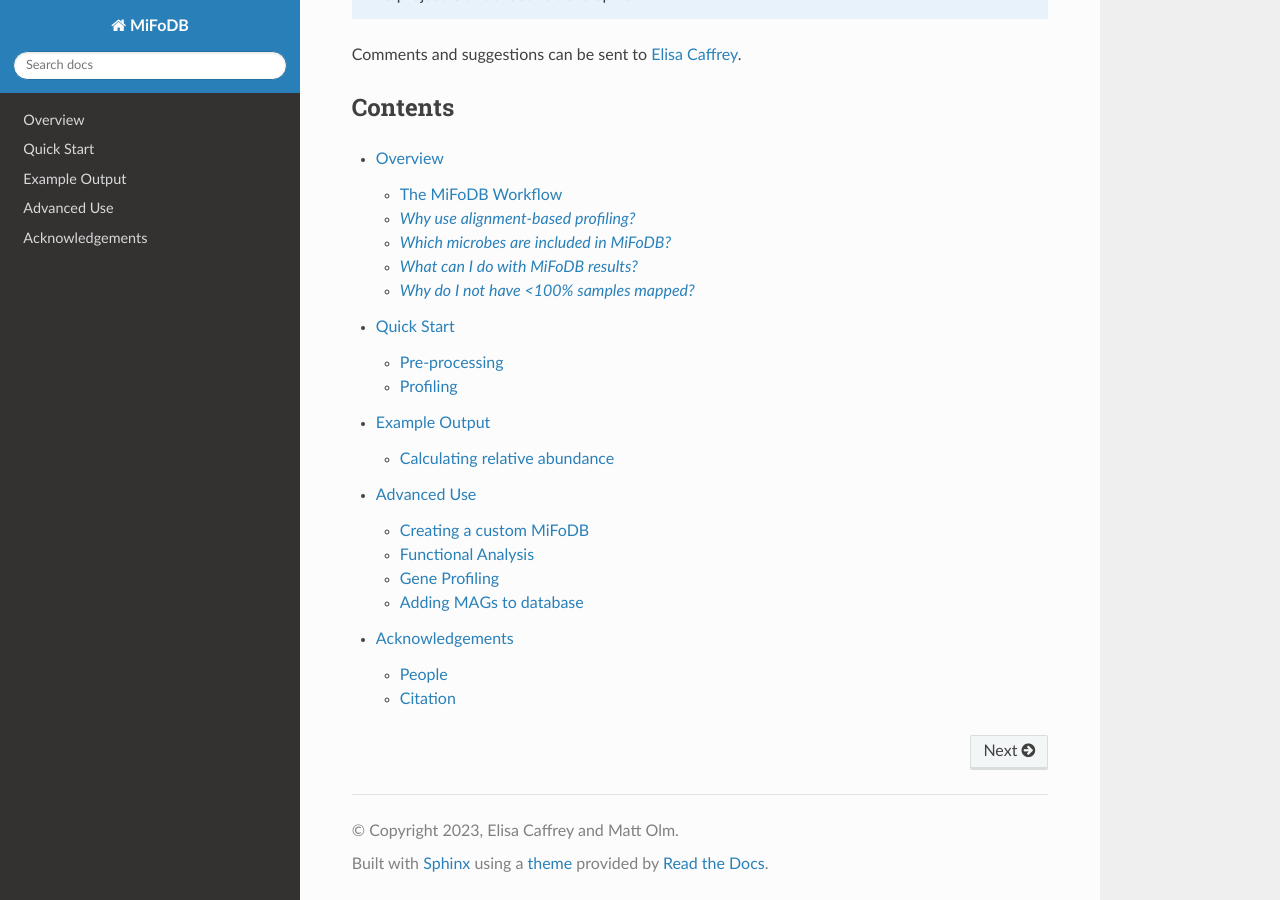
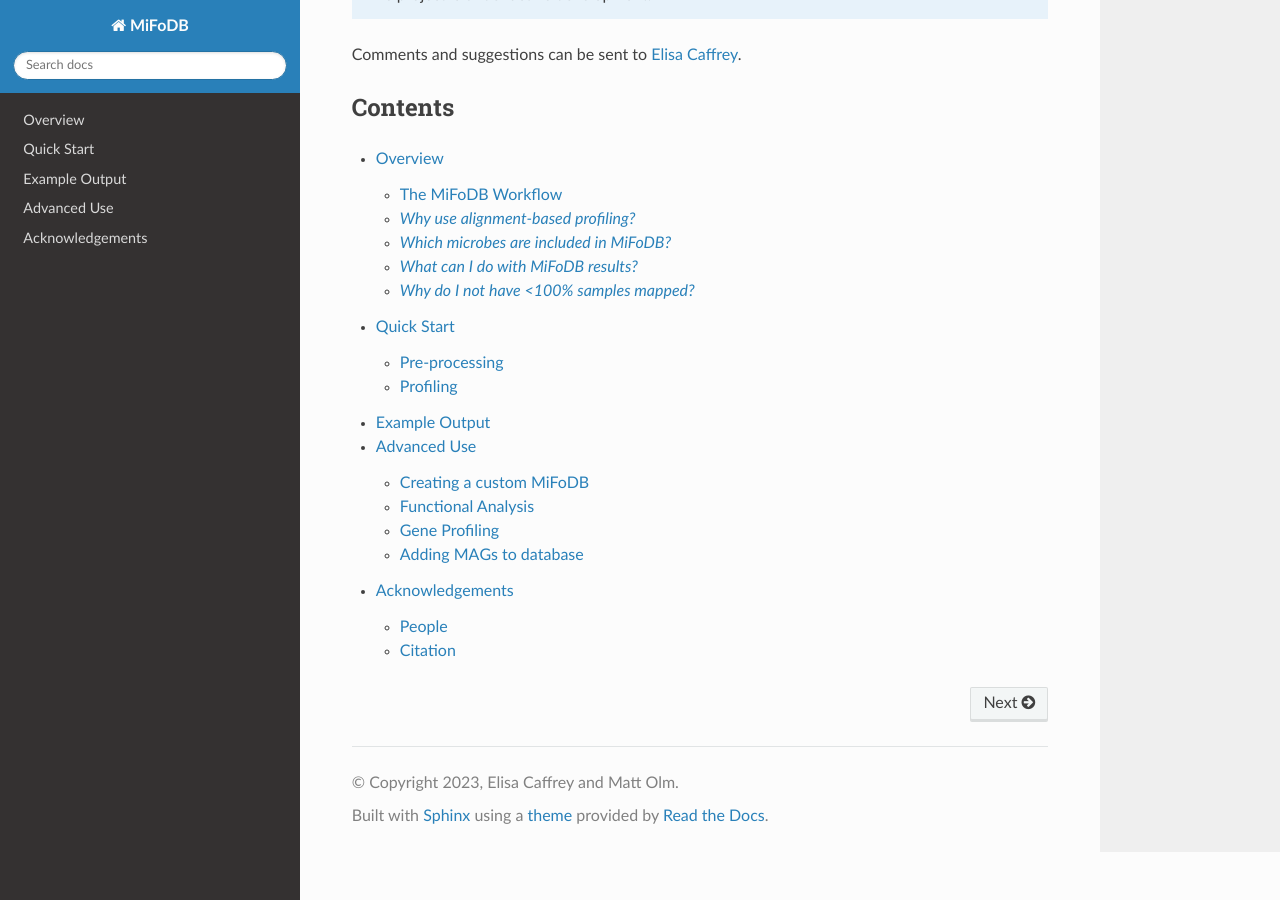
Before and after one commit to elisacaffrey/MiFoDB, a Sphinx documentation site: the page built from docs/source/index.rst, in a window 1280 px wide and 900 px high, scrolled down 506 px. Built offline with Sphinx 7.4.7 and the Read the Docs theme 2.0.0, drawn with Linux system fonts in a browser that asks for light colours.

Commit message:
Update example_output.rst

```diff
--- a/docs/source/example_output.rst
+++ b/docs/source/example_output.rst
@@ -9,7 +9,7 @@
 
 .. csv-table:: Example: EBC_177.IS_genome_info.csv
 
-genome,coverage,breadth,nucl_diversity,length,true_scaffolds,detected_scaffolds,coverage_median,coverage_std,coverage_SEM,breadth_minCov,breadth_expected,nucl_diversity_rarefied,conANI_reference,popANI_reference,iRep,iRep_GC_corrected,linked_SNV_count,SNV_distance_mean,r2_mean,d_prime_mean,consensus_divergent_sites,population_divergent_sites,SNS_count,SNV_count,filtered_read_pair_count,reads_unfiltered_pairs,reads_mean_PID,reads_unfiltered_reads,divergent_site_count
+   genome,coverage,breadth,nucl_diversity,length,true_scaffolds,detected_scaffolds,coverage_median,coverage_std,coverage_SEM,breadth_minCov,breadth_expected,nucl_diversity_rarefied,conANI_reference,popANI_reference,iRep,iRep_GC_corrected,linked_SNV_count,SNV_distance_mean,r2_mean,d_prime_mean,consensus_divergent_sites,population_divergent_sites,SNS_count,SNV_count,filtered_read_pair_count,reads_unfiltered_pairs,reads_mean_PID,reads_unfiltered_reads,divergent_site_count
     C-03.Ssa-BR.fna,1.686020547,0.049164091,0.004595774,1896140,182,86,0,69.19478668,0.050739639,0.011300326,0.774346839,0.000140703,0.986372334,0.988145797,,FALSE,242,39.69008264,0.951699521,0.999845137,292,254,252,165,15171,15417,0.981642137,36199,417
  EBC_086.5.fna,1.596317454,0.049848898,0.006035971,2377866,79,52,0,19.94120243,0.012974942,0.028909535,0.755746415,0.002048653,0.979081506,0.984682077,,FALSE,1337,56.69334331,0.637899652,0.9941014,1438,1053,1040,825,17829,19210,0.969968582,48221,1865
 
@@ -17,9 +17,7 @@
 
 3. Database mapping file `MiFoDB_beta_v2_allRef <https://zenodo.org/records/10811087>`_
 
-Calculating relative abundance
-+++++++++++++++++++++++++++
-To calculate relative abundance:
+*To calculate relative abundance:*
 
 **1.** Join the IS_genome_info.csv file to sample read info and sample mapping information.
 
```
